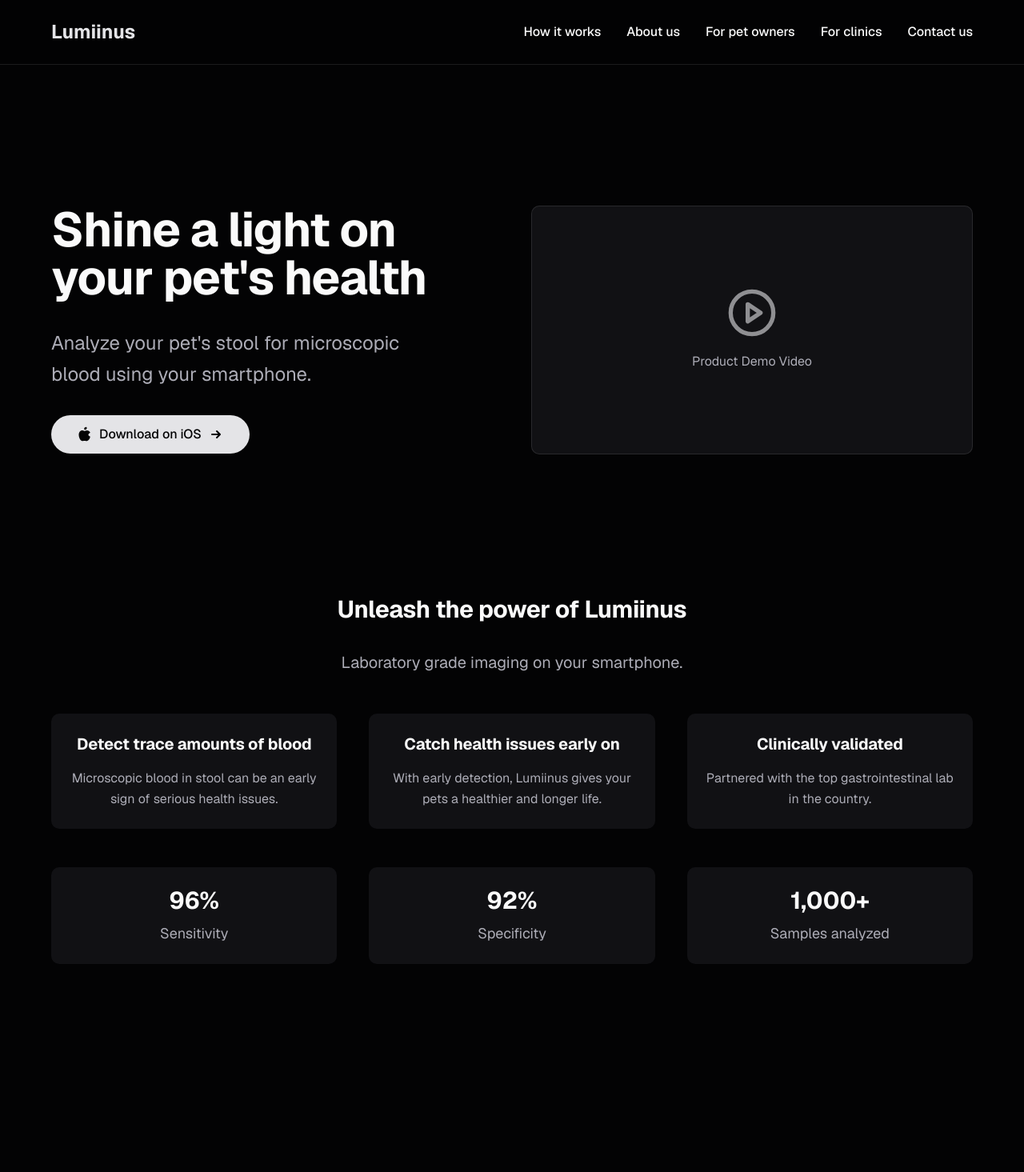
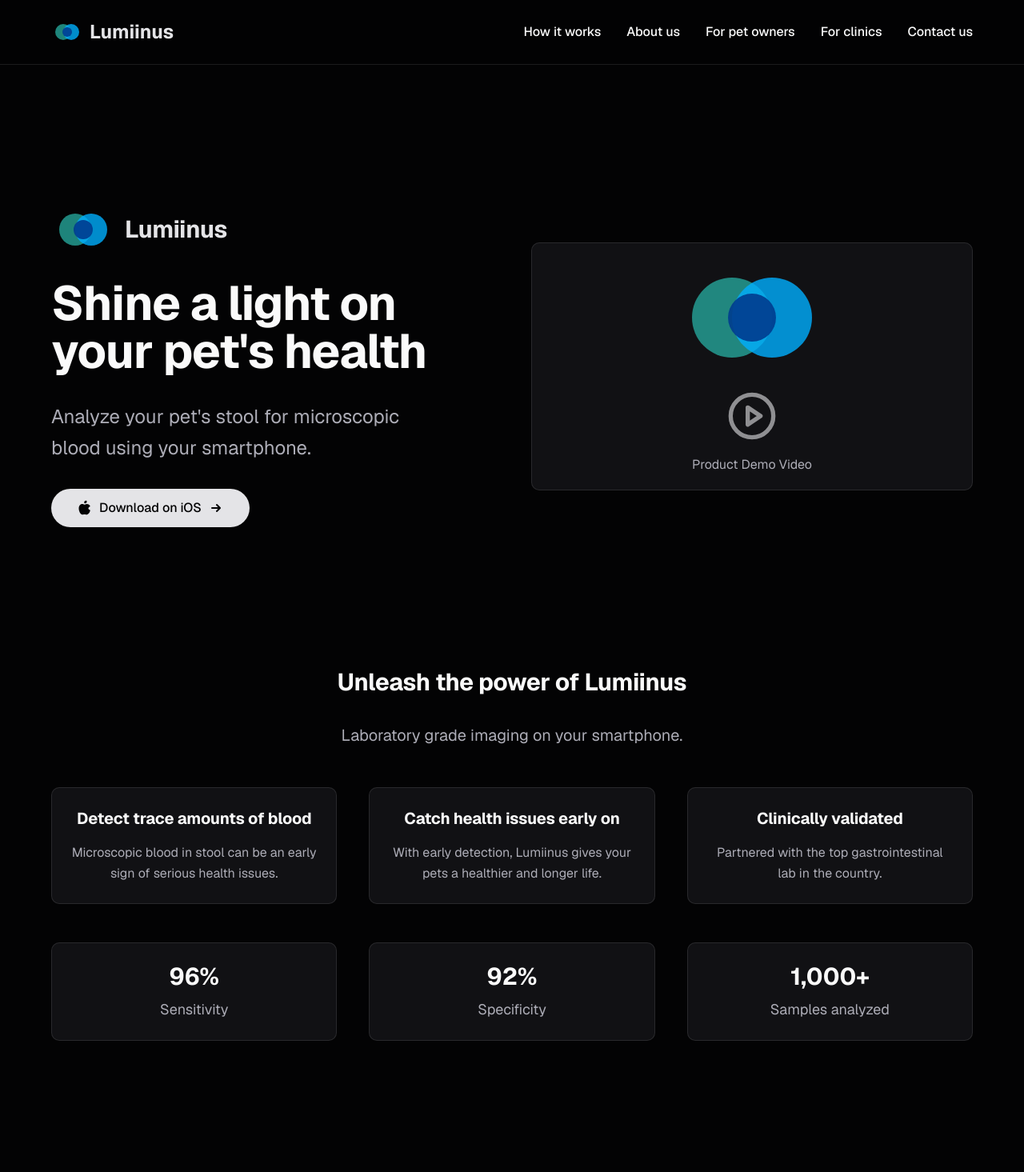
Before and after one commit to leodotdev/lumi, a Next.js app: page / in a window 1280 px wide. Shown: the top 1465 px of the page at 80% size. Built offline with nearby package versions, Linux system fonts and the light colour scheme.

Commit message:
feat: add Lumiinus logo throughout the site

```diff
--- a/src/app/layout.tsx
+++ b/src/app/layout.tsx
@@ -62,6 +62,8 @@
           content="width=device-width, initial-scale=1.0, viewport-fit=cover"
         />
         <link rel="canonical" href="https://lumiinus.com" />
+        <link rel="icon" href="/favicon.svg" type="image/svg+xml" />
+        <link rel="apple-touch-icon" href="/images/logo.svg" />
       </head>
       <body
         className={`${geistSans.variable} ${geistMono.variable} antialiased`}
--- a/src/components/Footer.tsx
+++ b/src/components/Footer.tsx
@@ -3,6 +3,7 @@
 import Link from "next/link";
 import { scrollToElement } from "@/utils/scroll";
 import Script from "next/script";
+import Image from "next/image";
 
 export default function Footer() {
   const handleNavClick = (
@@ -24,7 +25,7 @@
             "@type": "Organization",
             "name": "Lumiinus",
             "url": "https://lumiinus.com",
-            "logo": "https://lumiinus.com/logo.png",
+            "logo": "https://lumiinus.com/images/logo.svg",
             "description": "Lumiinus provides pet health blood detection technology through a mobile app that analyzes pet stool for microscopic blood using smartphone cameras.",
             "foundingDate": "2022",
             "address": {
@@ -51,10 +52,19 @@
             <div className="mb-6 md:mb-0">
               <Link
                 href="/"
-                className="text-2xl font-bold text-primary"
+                className="flex items-center"
                 aria-label="Lumiinus Home"
               >
-                Lumiinus
+                <Image
+                  src="/images/logo.svg"
+                  alt="Lumiinus Logo"
+                  width={40}
+                  height={40}
+                  className="mr-2"
+                />
+                <span className="text-2xl font-bold text-primary">
+                  Lumiinus
+                </span>
               </Link>
             </div>
 
--- a/src/components/Header.tsx
+++ b/src/components/Header.tsx
@@ -2,6 +2,7 @@
 
 import Link from "next/link";
 import { scrollToElement } from "@/utils/scroll";
+import Image from "next/image";
 
 export default function Header() {
   const handleNavClick = (
@@ -15,6 +16,13 @@
   return (
     <header className="w-full py-6 px-6 md:px-10 lg:px-16 flex items-center justify-between sticky top-0 bg-background/90 backdrop-blur-sm z-50 border-b border-border">
       <Link href="/" className="flex items-center">
+        <Image
+          src="/images/logo.svg"
+          alt="Lumiinus Logo"
+          width={40}
+          height={40}
+          className="mr-2"
+        />
         <span className="text-2xl font-bold text-primary">Lumiinus</span>
       </Link>
 
--- a/src/components/HeroSection.tsx
+++ b/src/components/HeroSection.tsx
@@ -4,6 +4,7 @@
 import { IconBrandAppleFilled } from "@tabler/icons-react";
 import Script from "next/script";
 import ClientCursorEffect from "./ClientCursorEffect";
+import Image from "next/image";
 
 export default function HeroSection() {
   return (
@@ -42,6 +43,17 @@
         <div className="container mx-auto px-6 md:px-10 lg:px-16 relative z-10 py-16 md:py-20">
           <div className="grid grid-cols-1 md:grid-cols-2 gap-8 md:gap-12 items-center">
             <div className="text-left vr-content">
+              <div className="flex items-center mb-6">
+                <Image
+                  src="/images/logo.svg"
+                  alt="Lumiinus Logo"
+                  width={80}
+                  height={80}
+                  className="mr-3"
+                  priority
+                />
+                <h2 className="text-3xl font-bold text-primary">Lumiinus</h2>
+              </div>
               <h1
                 id="hero-heading"
                 className="text-4xl md:text-5xl lg:text-6xl font-bold text-foreground vr-heading-spacing text-balance"
@@ -82,11 +94,19 @@
             </div>
 
             <div
-              className="aspect-video bg-card rounded-lg flex items-center justify-center border border-border overflow-hidden"
+              className="aspect-video bg-card border border-border rounded-lg flex items-center justify-center border border-border overflow-hidden"
               role="img"
               aria-label="Lumiinus Product Demo Video"
             >
               <div className="text-center">
+                <Image
+                  src="/images/logo.svg"
+                  alt="Lumiinus Logo"
+                  width={200}
+                  height={200}
+                  className="mx-auto mb-4"
+                  priority
+                />
                 <svg
                   xmlns="http://www.w3.org/2000/svg"
                   viewBox="0 0 24 24"
@@ -124,7 +144,7 @@
           </div>
 
           <div className="grid grid-cols-1 md:grid-cols-3 vr-grid gap-6">
-            <article className="bg-card p-6 rounded-lg text-center vr-card-content">
+            <article className="bg-card border border-border p-6 rounded-lg text-center vr-card-content">
               <h3 className="text-xl font-bold text-foreground mb-4">
                 Detect trace amounts of blood
               </h3>
@@ -133,7 +153,7 @@
                 health issues.
               </p>
             </article>
-            <article className="bg-card p-6 rounded-lg text-center vr-card-content">
+            <article className="bg-card border border-border p-6 rounded-lg text-center vr-card-content">
               <h3 className="text-xl font-bold text-foreground mb-4">
                 Catch health issues early on
               </h3>
@@ -142,7 +162,7 @@
                 longer life.
               </p>
             </article>
-            <article className="bg-card p-6 rounded-lg text-center vr-card-content">
+            <article className="bg-card border border-border p-6 rounded-lg text-center vr-card-content">
               <h3 className="text-xl font-bold text-foreground mb-4">
                 Clinically validated
               </h3>
@@ -153,15 +173,15 @@
           </div>
 
           <div className="grid grid-cols-1 md:grid-cols-3 vr-grid mt-12 gap-6">
-            <div className="bg-card p-6 rounded-lg text-center">
+            <div className="bg-card border border-border p-6 rounded-lg text-center">
               <h3 className="text-3xl font-bold text-foreground mb-2">96%</h3>
               <p className="text-muted-foreground text-lg">Sensitivity</p>
             </div>
-            <div className="bg-card p-6 rounded-lg text-center">
+            <div className="bg-card border border-border p-6 rounded-lg text-center">
               <h3 className="text-3xl font-bold text-foreground mb-2">92%</h3>
               <p className="text-muted-foreground text-lg">Specificity</p>
             </div>
-            <div className="bg-card p-6 rounded-lg text-center">
+            <div className="bg-card border border-border p-6 rounded-lg text-center">
               <h3 className="text-3xl font-bold text-foreground mb-2">
                 1,000+
               </h3>
--- a/src/components/ui/card.tsx
+++ b/src/components/ui/card.tsx
@@ -7,7 +7,7 @@
     <div
       data-slot="card"
       className={cn(
-        "bg-card text-card-foreground flex flex-col gap-6 rounded-xl border py-6",
+        "bg-card border border-border text-card-foreground flex flex-col gap-6 rounded-xl py-6",
         className
       )}
       {...props}
```
Also changed, not shown: public/favicon.svg (added), public/images/logo.svg (added).
